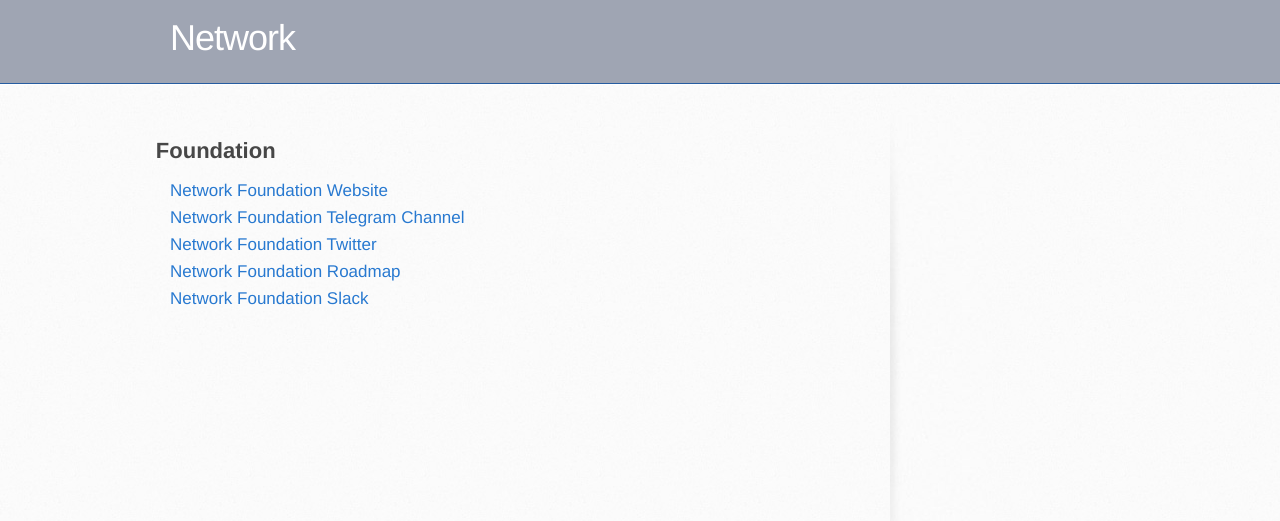
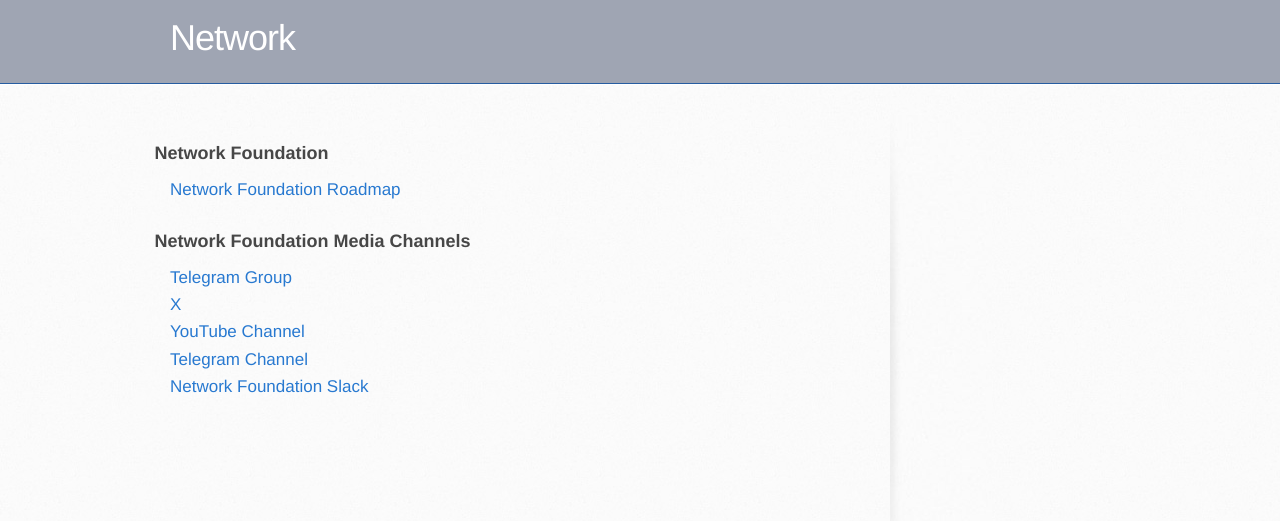
Before and after one commit to networkf/network.github.io, a Jekyll site: the page built from foundation.md, in a window 1280 px wide. Shown: the top 521 px of the page. Built offline with Jekyll 4.4.1, drawn with Linux system fonts in a browser that asks for light colours; some web fonts are replaced; our own code applies the rules of GitHub Pages for plain Markdown files; the repository's description, which GitHub fills in, is left out.

Commit message:
Update foundation.md

```diff
--- a/foundation.md
+++ b/foundation.md
@@ -5,13 +5,17 @@ layout: default
 <link rel="shortcut icon" type="image/png" href="/favicon.png">
 </head>
 ---
-## Foundation
-<a href="https://network.foundation" target="_blank">Network Foundation Website</a>
-<br>
-<a href="https://t.me/networkfoundation" target="_blank">Network Foundation Telegram Channel</a>
-<br>
-<a href="https://t.me/networkfdn" target="_blank">Network Foundation Twitter</a>
-<br>
+### Network Foundation
 <a href="https://github.com/orgs/network-foundation/projects/1/" target="_blank">Network Foundation Roadmap</a>
 <br>
+
+### Network Foundation Media Channels
+<a href="https://t.me/networkfoundation" target="_blank">Telegram Group</a>
+<br>
+<a href="https://x.com/networkfdn" target="_blank">X</a>
+<br>
+<a href="https://youtube.com/@networkfdn" target="_blank">YouTube Channel</a>
+<br>
+<a href="https://t.me/networkfdn" target="_blank">Telegram Channel</a>
+<br>
 <a href="https://networkfoundaton.slack.com" target="_blank">Network Foundation Slack</a>
```
